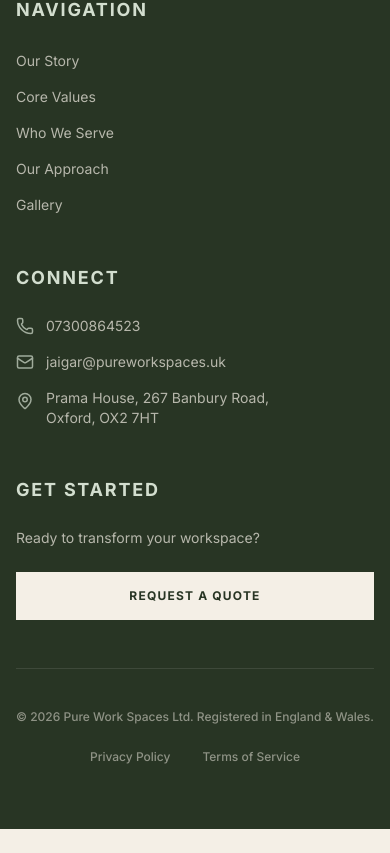
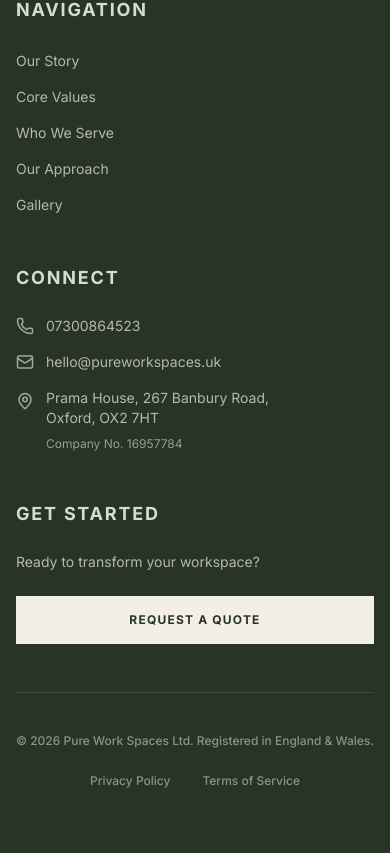
Before and after one commit to FokoJunior/pure, a Next.js app: page / in a window 390 px wide. Shown: the part 7420-8273 px from the top of the page. Before the commit the page ends 8249 px from the top, so only its background shows below. Built offline with nearby package versions, Linux system fonts and the light colour scheme; a web font is replaced by a local one.

Commit message:
feat: add responsive footer component with contact information and navigation links

```diff
--- a/components/footer.tsx
+++ b/components/footer.tsx
@@ -62,17 +62,18 @@ export default function Footer() {
                                     07300864523
                                 </a>
                                 <a
-                                    href="mailto:jaigar@pureworkspaces.uk"
+                                    href="mailto:hello@pureworkspaces.uk"
                                     className="flex items-center gap-3 text-sm opacity-70 hover:opacity-100 transition-opacity"
                                 >
                                     <Mail size={18} className="text-[#d3decf]" />
-                                    jaigar@pureworkspaces.uk
+                                    hello@pureworkspaces.uk
                                 </a>
                                 <div className="flex items-start gap-3 text-sm opacity-70">
                                     <MapPin size={18} className="mt-1 shrink-0 text-[#d3decf]" />
                                     <span>
                                         Prama House, 267 Banbury Road,<br />
-                                        Oxford, OX2 7HT
+                                        Oxford, OX2 7HT<br />
+                                        <span className="block mt-2 opacity-80 text-xs">Company No. 16957784</span>
                                     </span>
                                 </div>
                             </div>
```
